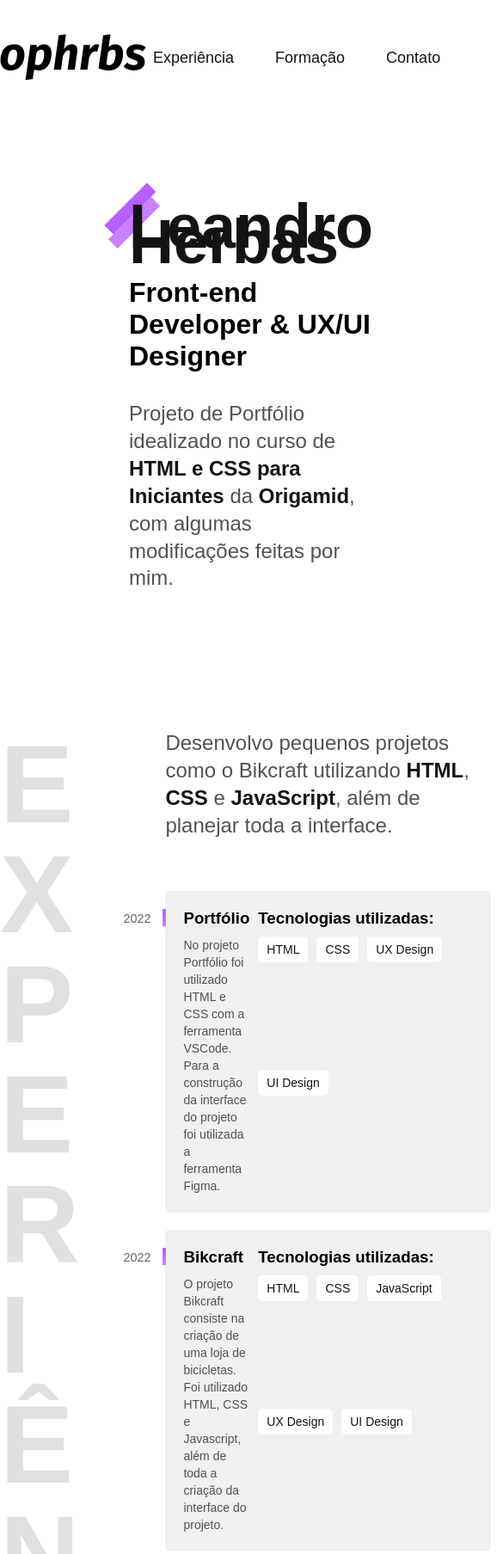
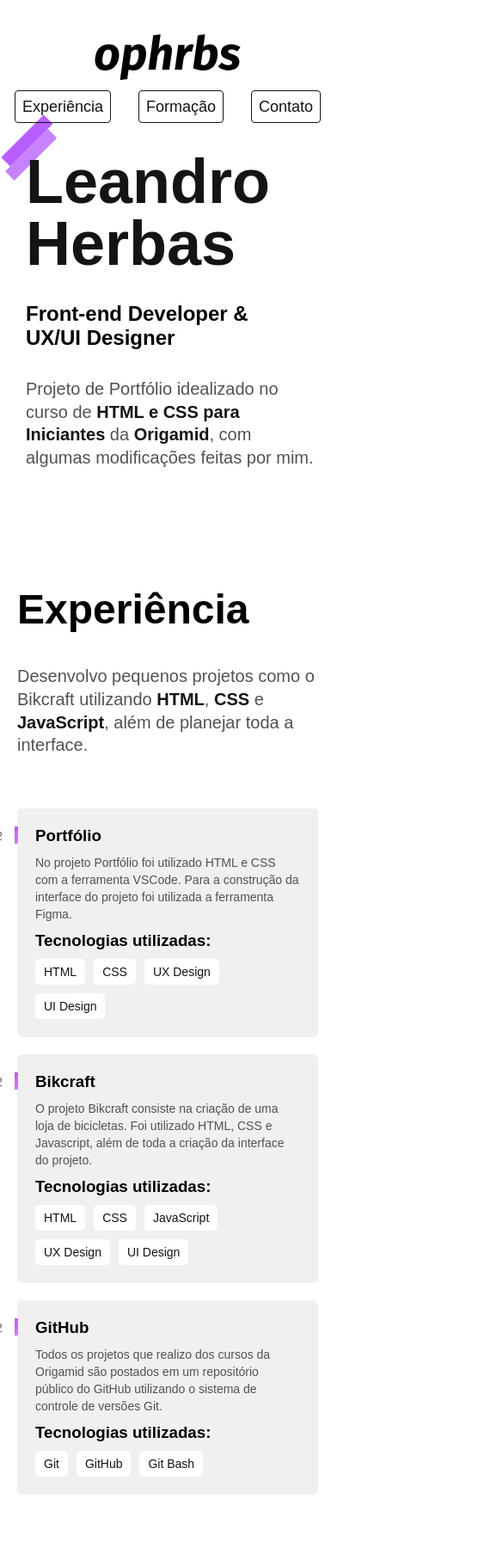
Before and after one commit to ophrbs/Origamid, a plain HTML site: page Portfolio/index.html in a window 390 px wide. Shown: the top 1807 px of the page at 86% size, 585 px wide, since content can reach past the window. Drawn offline with Linux system fonts and the light colour scheme; files whose address does not match are found by name.

Commit message:
responsivo

```diff
--- a/Portfolio/css/experiencia.css
+++ b/Portfolio/css/experiencia.css
@@ -110,3 +110,23 @@
   align-self: flex-start;
   color: var(--c13);
 }
+
+@media (max-width: 800px) {
+  .experiencia {
+    grid-template-columns: 1fr;
+    gap: 40px;
+    padding: 20px;
+  }
+  .experiencia .subtitulo {
+    color: black;
+  }
+  .experiencia-div > p {
+    font-size: 1.25rem;
+  }
+  .experiencia-lugares > div {
+    grid-template-columns: 1fr;
+  }
+  .experiencia-lugares > div p {
+    grid-row: 2;
+  }
+}
--- a/Portfolio/css/footer.css
+++ b/Portfolio/css/footer.css
@@ -43,3 +43,13 @@
   z-index: 1;
   top: -8rem;
 }
+
+@media (max-width: 800px) {
+  .footer-div {
+    grid-template-columns: 1fr;
+  }
+  footer p {
+    margin: 0 auto;
+    text-align: center;
+  }
+}
--- a/Portfolio/css/formacao.css
+++ b/Portfolio/css/formacao.css
@@ -29,6 +29,7 @@
 
 .formacao-lugares {
   display: flex;
+  flex-wrap: wrap;
   justify-content: space-between;
 }
 
@@ -160,3 +161,26 @@
   position: absolute;
   left: -24px;
 }
+
+@media (max-width: 800px) {
+  .formacao {
+    grid-template-columns: 1fr;
+    padding: 20px;
+    gap: 40px;
+  }
+  .formacao-lugares {
+    flex-direction: column;
+    gap: 20px;
+    align-items: center;
+  }
+  .formacao .subtitulo {
+    color: white;
+  }
+  .formacao p {
+    font-size: 1.25rem;
+  }
+  .formacao-extra h3::before {
+    position: initial;
+    margin-bottom: 10px;
+  }
+}
--- a/Portfolio/css/global.css
+++ b/Portfolio/css/global.css
@@ -29,3 +29,11 @@
   max-width: 4ch;
   word-break: break-all;
 }
+
+@media (max-width: 800px) {
+  .subtitulo {
+    font-size: 3rem;
+    text-transform: capitalize;
+    max-width: initial !important;
+  }
+}
--- a/Portfolio/css/header.css
+++ b/Portfolio/css/header.css
@@ -1,5 +1,6 @@
 .header {
   display: flex;
+  flex-wrap: wrap;
   justify-content: space-between;
   margin: 40px auto;
   max-width: 1200px;
@@ -18,3 +19,14 @@
   font-size: 1.125rem;
   color: var(--c13);
 }
+
+@media (max-width: 800px) {
+  .header a {
+    border: 1px solid var(--c13);
+    border-radius: 4px;
+  }
+  .header {
+    justify-content: space-around;
+    gap: 20px;
+  }
+}
--- a/Portfolio/css/main.css
+++ b/Portfolio/css/main.css
@@ -36,3 +36,20 @@
 .main p {
   max-width: 55ch;
 }
+
+@media (max-width: 800px) {
+  .main h1 {
+    line-height: 1;
+  }
+  .main h2 {
+    font-size: 1.5rem;
+    max-width: 20ch;
+  }
+  .main {
+    padding-left: 10px;
+    margin: 20px;
+  }
+  .main p {
+    font-size: 1.25rem;
+  }
+}
```
